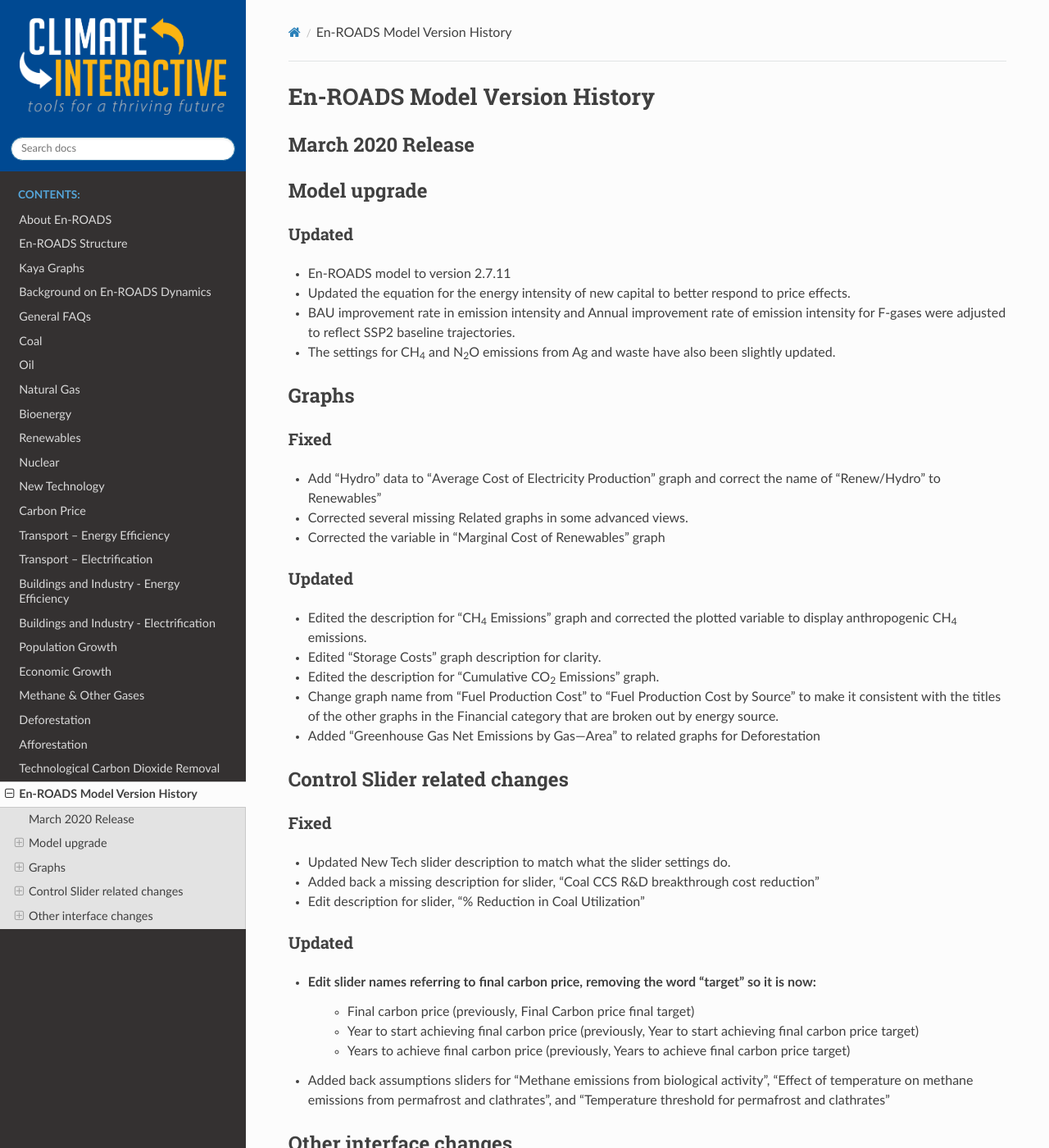
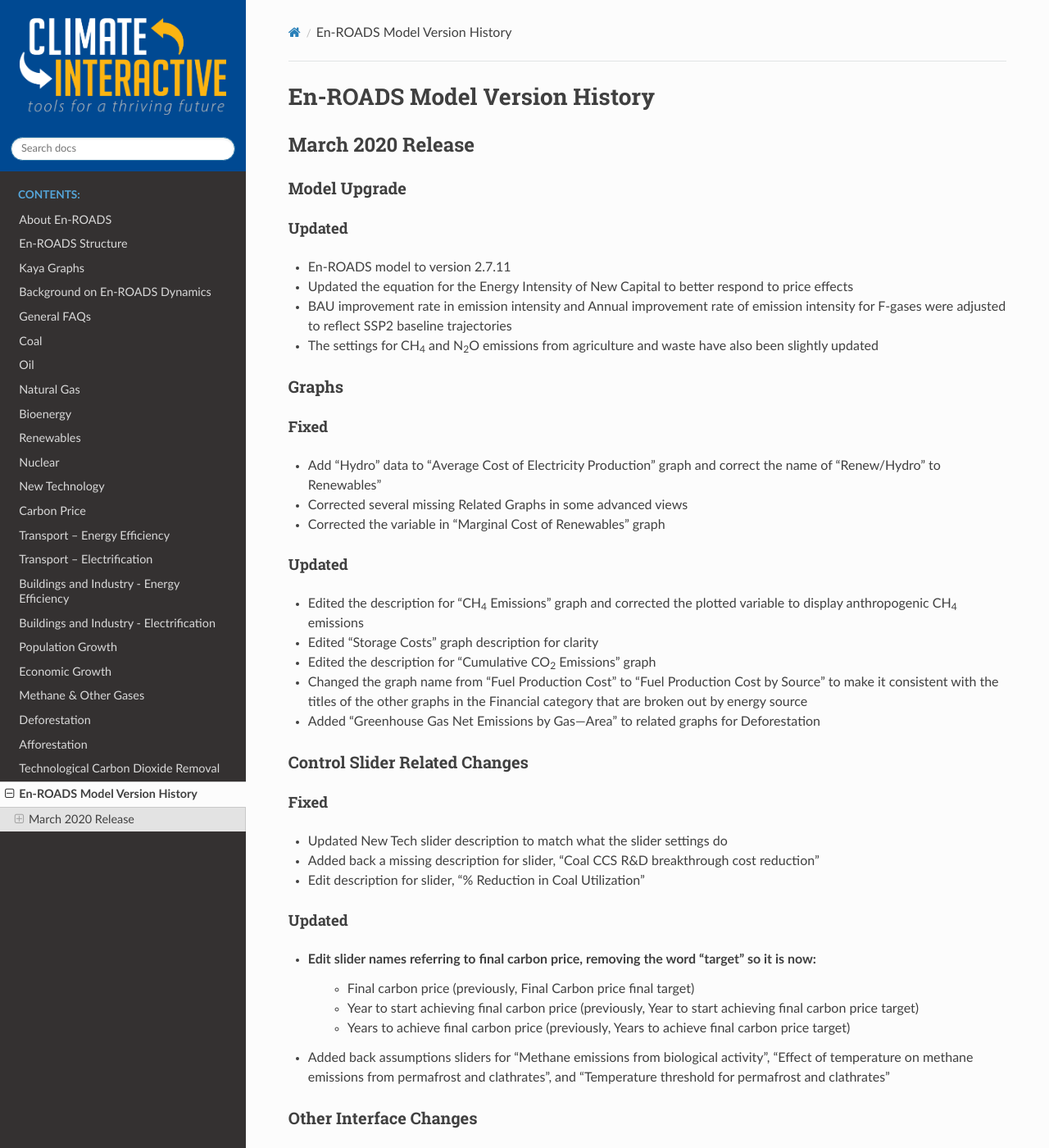
Before and after one commit to climateinteractive/enroads-guide, a Sphinx documentation site: the page built from docs/guide/changelog.rst, in a window 1280 px wide and 1400 px high. Shown: the whole window at 82% size. Built offline with Sphinx 7.4.7 and the Read the Docs theme 2.0.0, drawn with Linux system fonts in a browser that asks for light colours; some of the changed lines change nothing that is shown; some of the changed text lies outside the part shown.

Commit message:
Changed heading levels; fixed typos and small edits.

```diff
--- a/docs/guide/changelog.rst
+++ b/docs/guide/changelog.rst
@@ -1,56 +1,64 @@
 En-ROADS Model Version History
 ===============================
 
+.. Comment: Suggest using three levels of Headings for this document to make the
+   Table of Contents cleaner.
+   H1 = ------   This is only for the new version name, like "March 2020 Release"
+   H2 = ~~~~~~   For main areas
+   H3 = ^^^^^^   For sub areas
+
+
 March 2020 Release
 ------------------
-Model upgrade
--------------
+Model Upgrade
+~~~~~~~~~~~~~
 
 Updated
-~~~~~~~
+^^^^^^^
 - En-ROADS model to version 2.7.11
-- Updated the equation for the energy intensity of new capital to better respond to price effects.
-- BAU improvement rate in emission intensity and Annual improvement rate of emission intensity for F-gases were adjusted to reflect SSP2 baseline trajectories.
-- The settings for CH\ :sub:`4` and N\ :sub:`2`\O emissions from Ag and waste have also been slightly updated.
+- Updated the equation for the Energy Intensity of New Capital to better respond to price effects
+- BAU improvement rate in emission intensity and Annual improvement rate of emission intensity for F-gases were adjusted to reflect SSP2 baseline trajectories
+- The settings for CH\ :sub:`4` and N\ :sub:`2`\O emissions from agriculture and waste have also been slightly updated
 
 Graphs
-------
+~~~~~~
+
 Fixed
-~~~~~
+^^^^^
 - Add “Hydro” data to “Average Cost of Electricity Production” graph and correct the name of “Renew/Hydro” to Renewables”
-- Corrected several missing Related graphs in some advanced views.
+- Corrected several missing Related Graphs in some advanced views
 - Corrected the variable in “Marginal Cost of Renewables” graph
 
 Updated
-~~~~~~~
-- Edited the description for “CH\ :sub:`4` Emissions” graph and corrected the plotted variable to display anthropogenic CH\ :sub:`4` emissions.
-- Edited “Storage Costs” graph description for clarity.
-- Edited the description for “Cumulative CO\ :sub:`2` Emissions” graph.
-- Change graph name from “Fuel Production Cost" to "Fuel Production Cost by Source" to make it consistent with the titles of the other graphs in the Financial category that are broken out by energy source.
+^^^^^^^
+- Edited the description for “CH\ :sub:`4` Emissions” graph and corrected the plotted variable to display anthropogenic CH\ :sub:`4` emissions
+- Edited “Storage Costs” graph description for clarity
+- Edited the description for “Cumulative CO\ :sub:`2` Emissions” graph
+- Changed the graph name from “Fuel Production Cost" to "Fuel Production Cost by Source" to make it consistent with the titles of the other graphs in the Financial category that are broken out by energy source
 - Added “Greenhouse Gas Net Emissions by Gas—Area” to related graphs for Deforestation
 
-Control Slider related changes
-------------------------------
+Control Slider Related Changes
+~~~~~~~~~~~~~~~~~~~~~~~~~~~~~~
 Fixed
-~~~~~
-- Updated New Tech slider description to match what the slider settings do.
+^^^^^
+- Updated New Tech slider description to match what the slider settings do
 - Added back a missing description for slider, “Coal CCS R&D breakthrough cost reduction”
 - Edit description for slider, “% Reduction in Coal Utilization”
 
 Updated
-~~~~~~~
+^^^^^^^
 - Edit slider names referring to final carbon price, removing the word “target” so it is now:
     - Final carbon price (previously, Final Carbon price final target)
     - Year to start achieving final carbon price (previously, Year to start achieving final carbon price target)
     - Years to achieve final carbon price (previously, Years to achieve final carbon price target)
 - Added back assumptions sliders for "Methane emissions from biological activity", "Effect of temperature on methane emissions from permafrost and clathrates", and "Temperature threshold for permafrost and clathrates"
 
-Other interface changes
------------------------
+Other Interface Changes
+~~~~~~~~~~~~~~~~~~~~~~~
 New
-~~~
+^^^
 - You can create a large copy of any of the graphs to use on additional screens or monitors. The graph outputs in the copies remain connected to changes in the control input sliders. These graphs are accessed under the View menu, as “Large Left Graph and “Large Right graph”. You may select multiple copies of left or right graphs.
 
-Coming soon
+Coming Soon
 ~~~~~~~~~~~
-- Localization to many languages is in process.
+- Localization to many languages is in process! We hope to come to your native language soon!
```
